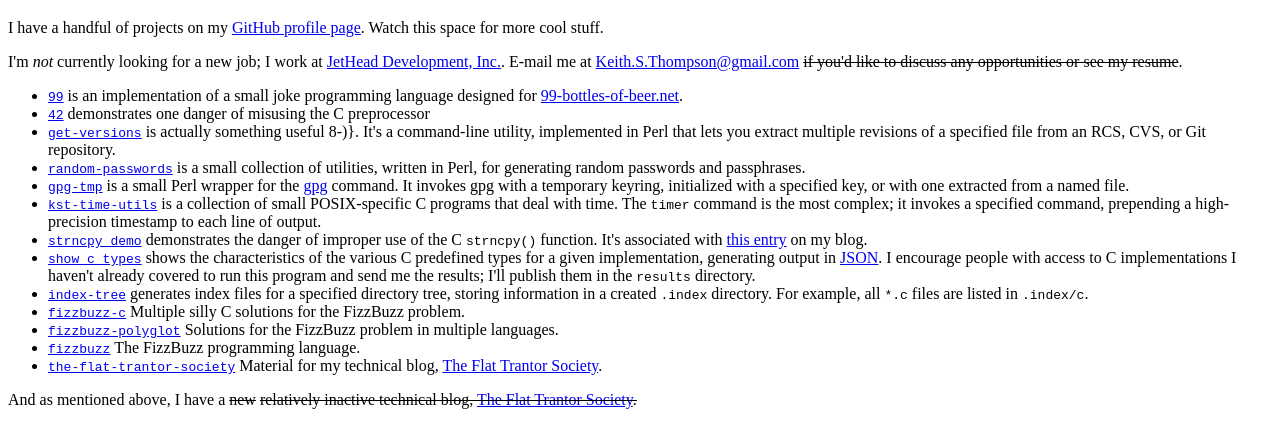
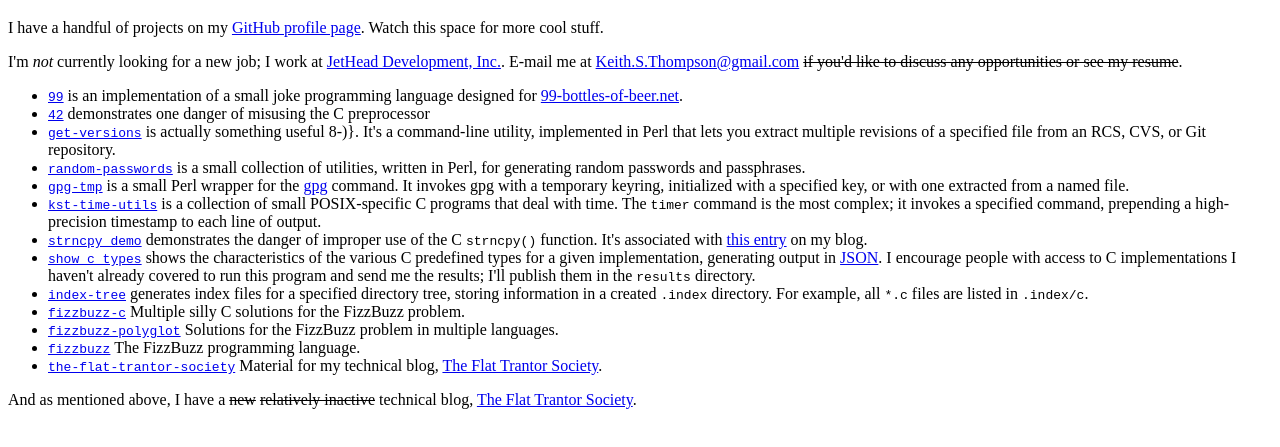
Before and after one commit to Keith-S-Thompson/keith-s-thompson.github.com, a plain HTML site: page index.html in a window 1280 px wide. Shown: the part 61-508 px from the top of the page. Drawn offline with Linux system fonts and the light colour scheme.

Commit message:
Fix typo

```diff
--- a/index.html
+++ b/index.html
@@ -106,7 +106,7 @@
 </ul>
 
 <p>
-And as mentioned above, I have a <strike>new</strike> <strike>relatively inactive<strike> technical blog,
+And as mentioned above, I have a <strike>new</strike> <strike>relatively inactive</strike> technical blog,
 <a href="http://the-flat-trantor-society.blogspot.com/">The Flat Trantor Society</a>.
 </p>
 
```
